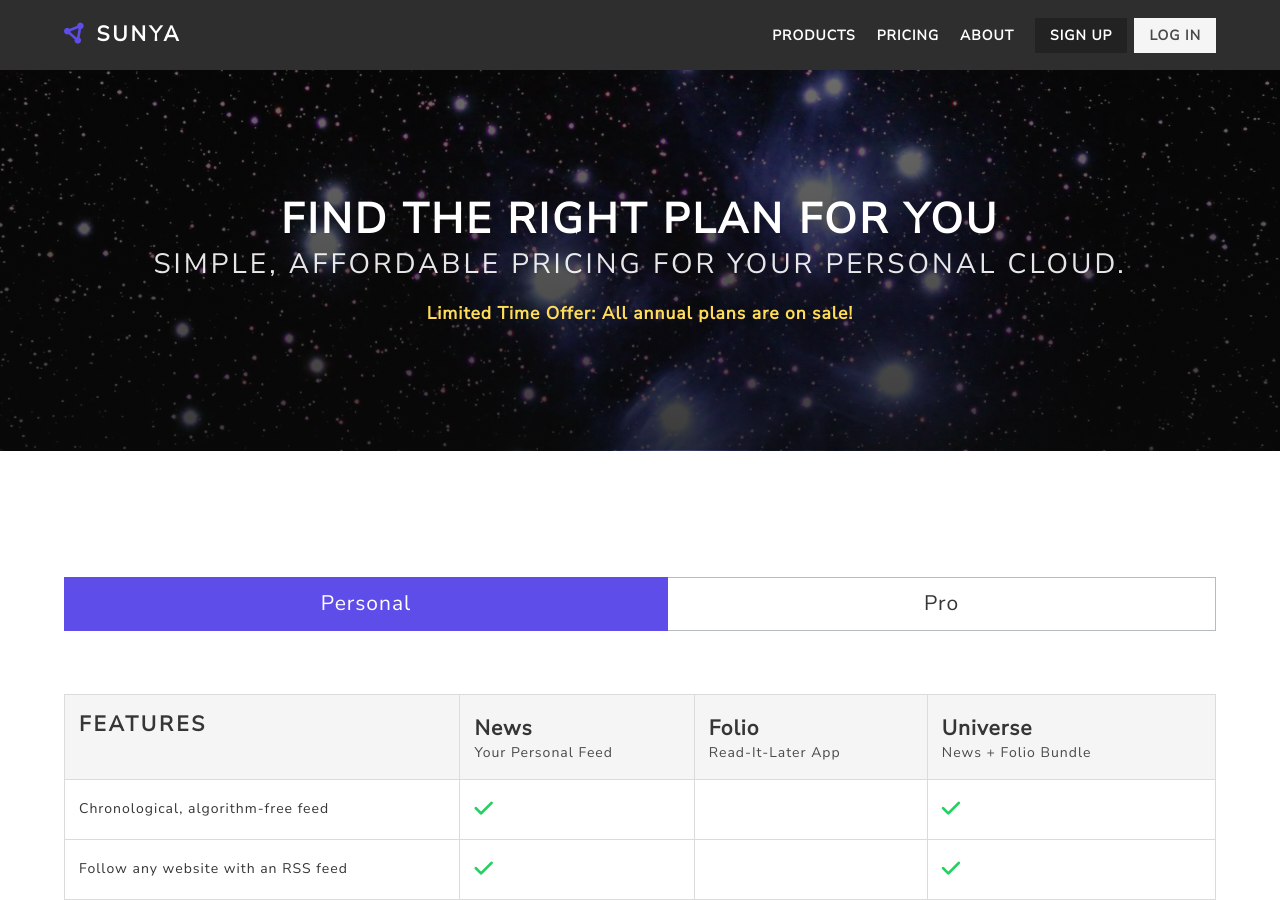
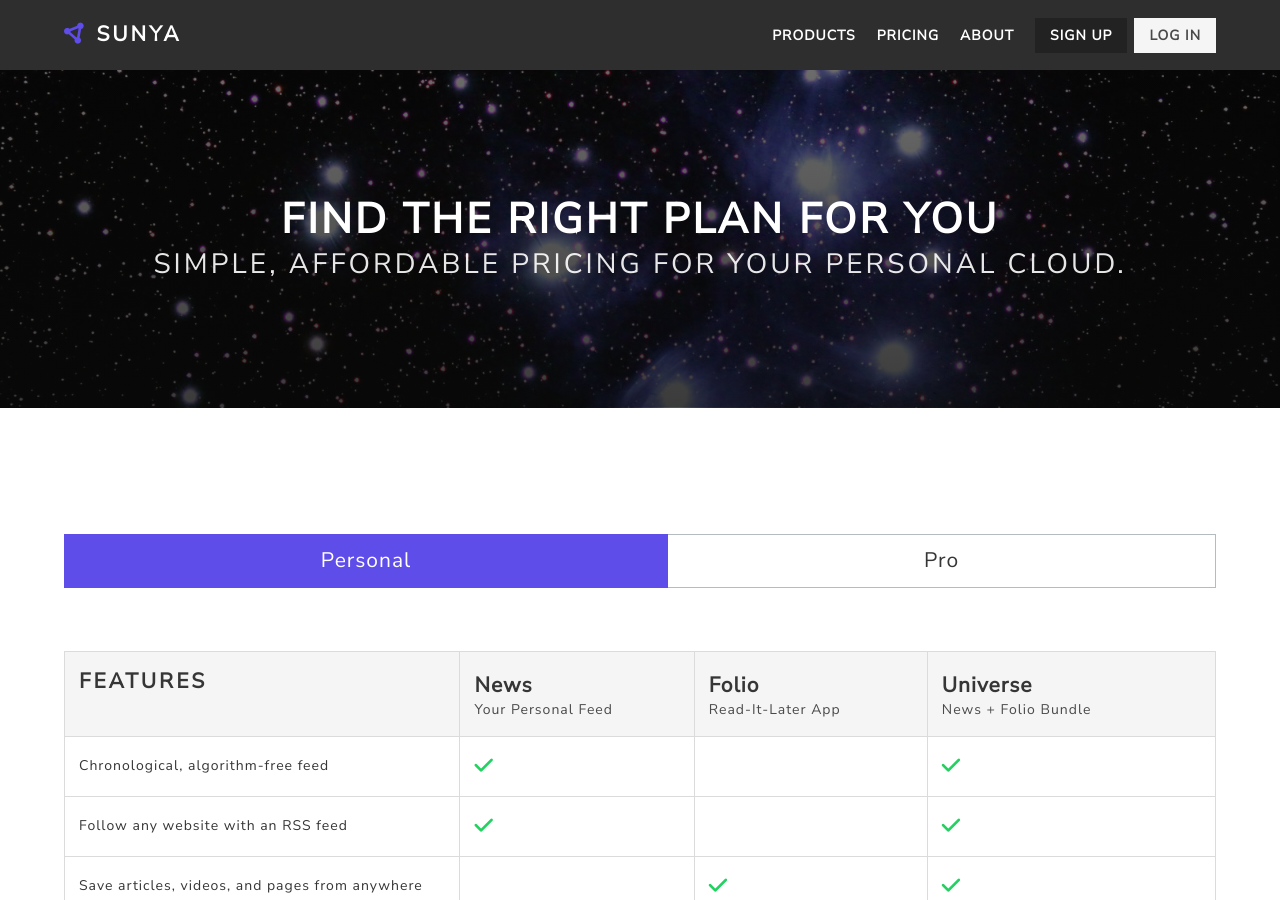
Before and after one commit to SpaceBarLabs/sunya.plus, a Jekyll site: the page built from pricing/personal.html, in a window 1280 px wide and 900 px high. Built offline with Jekyll 4.4.1, drawn with Linux system fonts in a browser that asks for light colours.

Commit message:
increase

```diff
--- a/pricing/personal.html
+++ b/pricing/personal.html
@@ -15,9 +15,6 @@ permalink: /pricing/personal/
       <h2 class="subtitle is-3">
         Simple, affordable pricing for your personal cloud.
       </h2>
-       <p class="subtitle is-5 has-text-warning has-text-weight-bold mt-5">
-            Limited Time Offer: All annual plans are on sale!
-        </p>
     </div>
   </div>
 </section>
```
